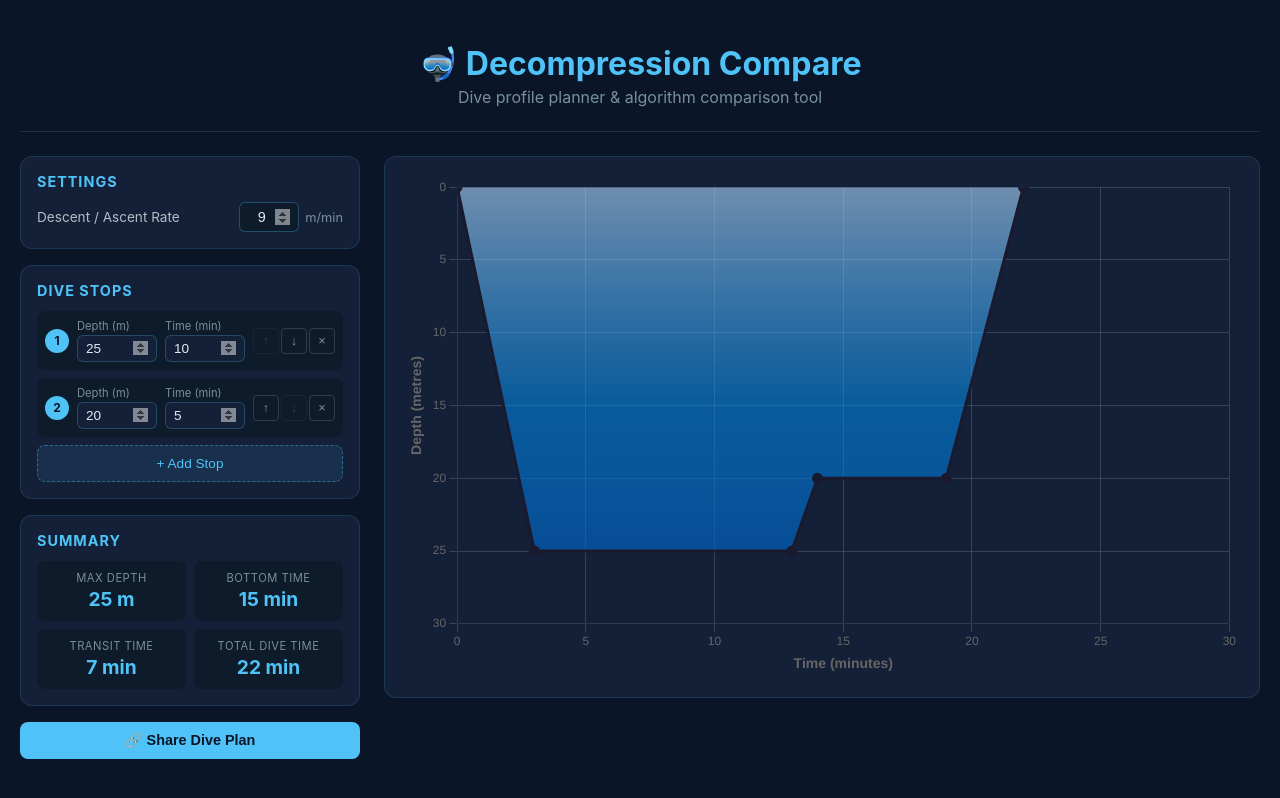
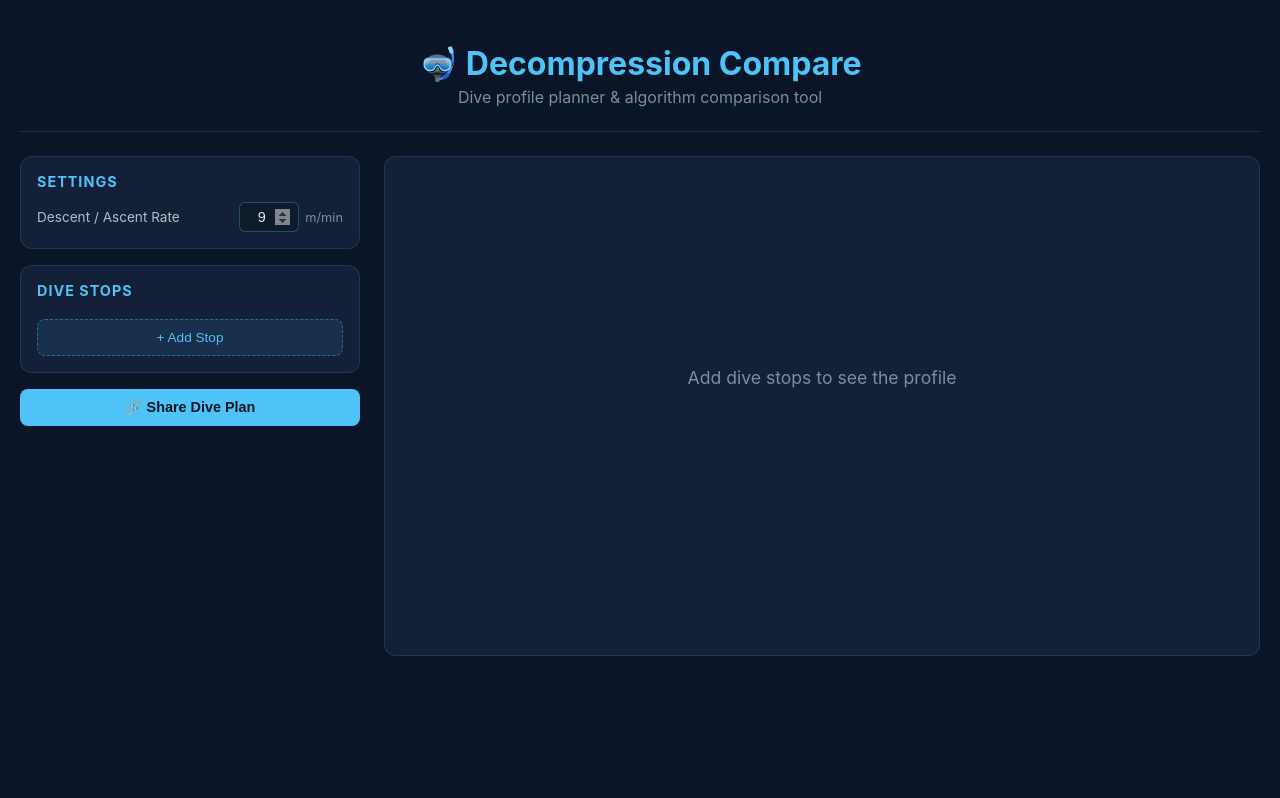
Before and after one commit to s4mur4i/decompression-compare-app, a React (Vite) app: page / in a window 1280 px wide. Built offline with nearby package versions, Linux system fonts and the light colour scheme.

Commit message:
fix: empty default state

```diff
--- a/src/App.jsx
+++ b/src/App.jsx
@@ -20,12 +20,6 @@ function App() {
 
     if (plan) {
       setStops(parsePlan(plan));
-    } else {
-      // Default example
-      setStops([
-        { depth: 25, time: 10 },
-        { depth: 20, time: 5 },
-      ]);
     }
 
     if (descent) {
```
